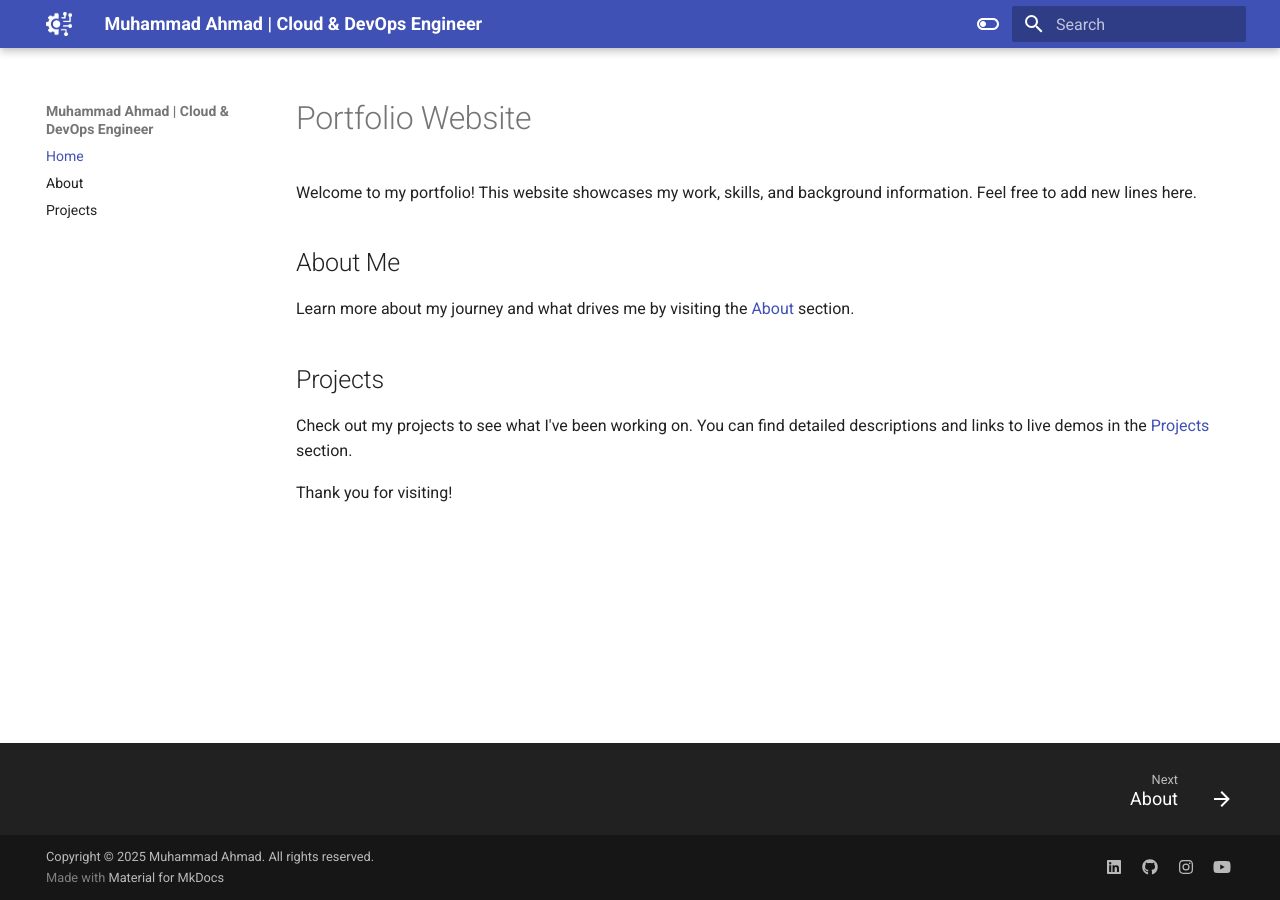
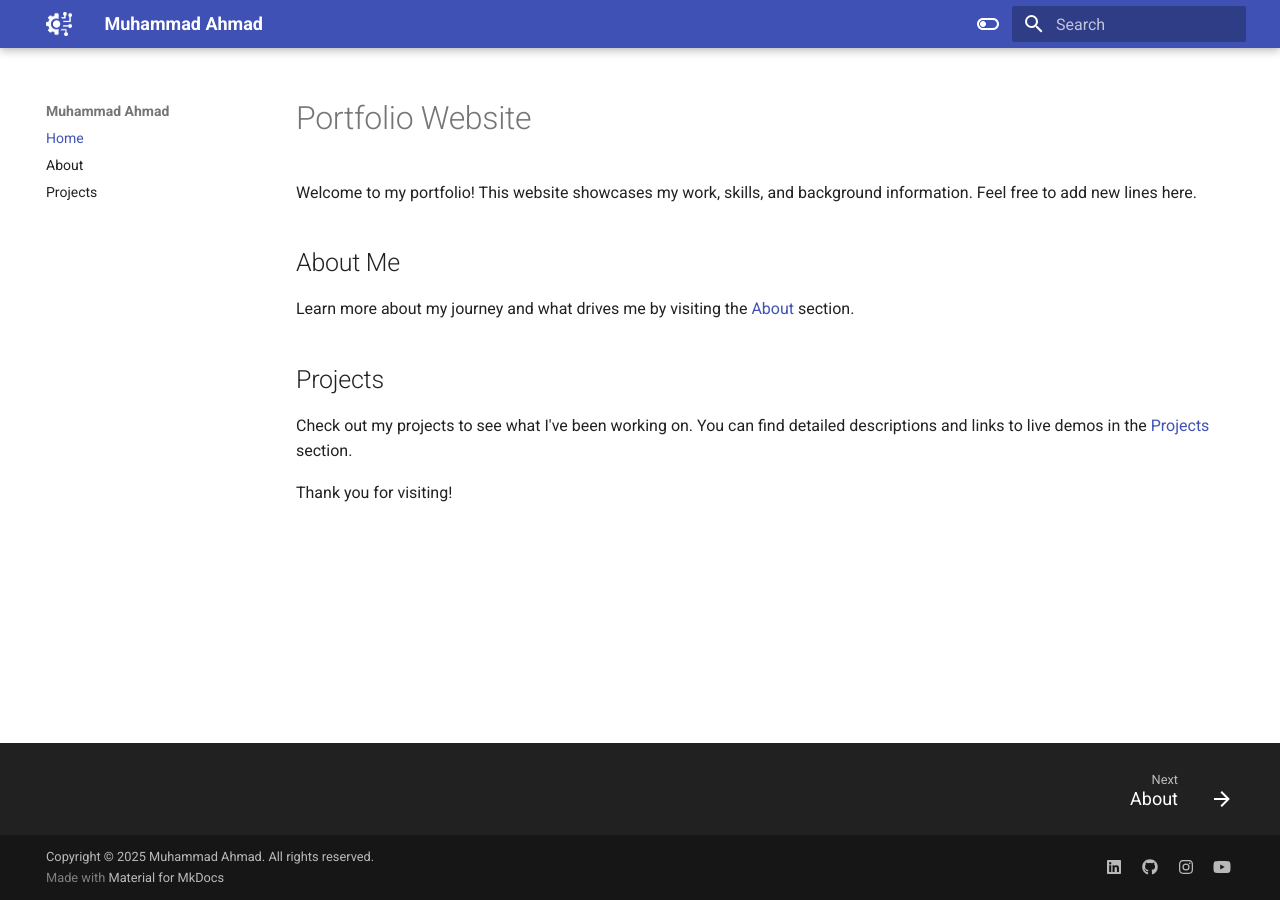
Before and after one commit to ahmadfsbd/portfolio, an MkDocs documentation site: the page built from docs/index.md, in a window 1280 px wide. Built offline with MkDocs 1.6.1 and Material for MkDocs 9.7.7, drawn with Linux system fonts in a browser that asks for light colours.

Commit message:
Update mkdocs.yml

```diff
--- a/mkdocs.yml
+++ b/mkdocs.yml
@@ -1,4 +1,4 @@
-site_name: "Muhammad Ahmad | Cloud & DevOps Engineer"
+site_name: "Muhammad Ahmad"
 
 theme:
   name: "material"
```
